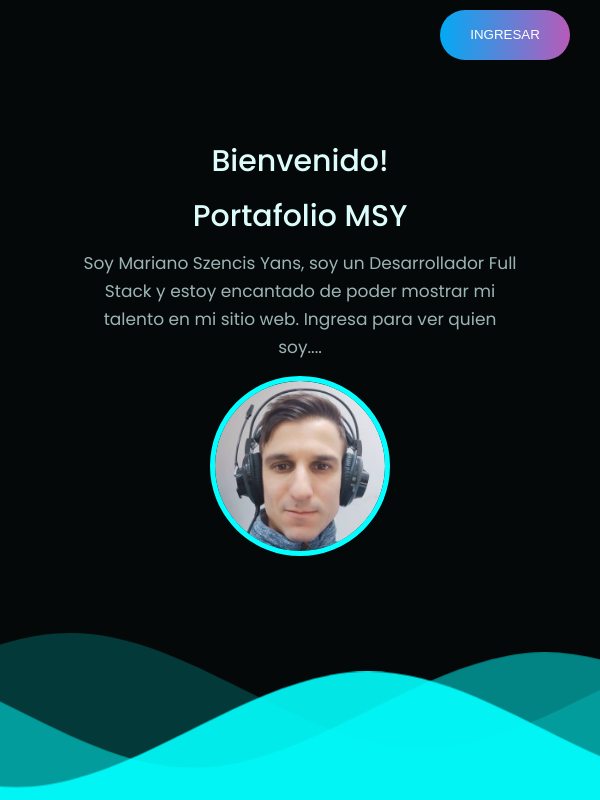
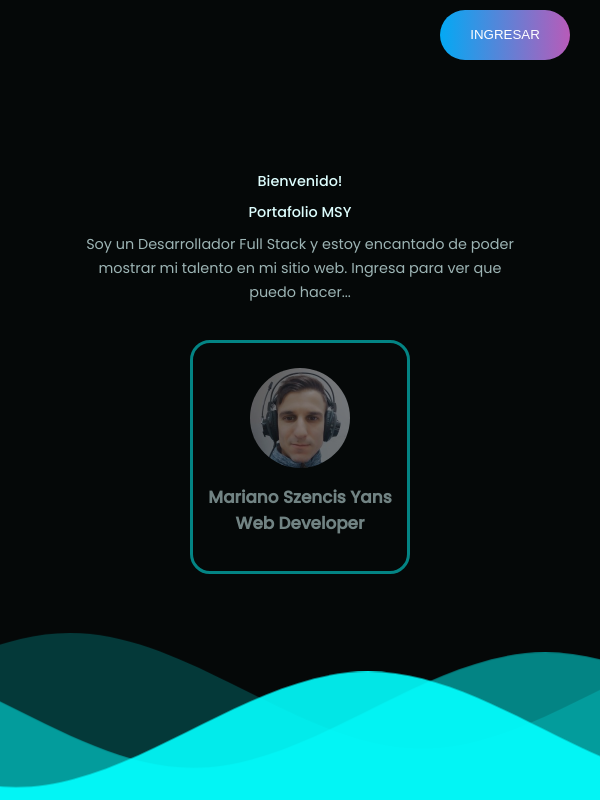
Before and after one commit to marianos1988/portafolio-web, a React (Vite) app: page /index.html in a window 600 px wide. Built offline with nearby package versions, Linux system fonts and the light colour scheme.

Commit message:
Agregar nueva Card en modulo Index

```diff
--- a/src/routes/Index.tsx
+++ b/src/routes/Index.tsx
@@ -11,13 +11,19 @@ export const Index = () => {
 
       <section className="banner">
 
-          <img className='foto-yo' src="http://localhost:5173/src/img/yo.jpg" alt="Foto de MSY" />
+          <div className='card-index'>
+            <img className='foto-yo' src="http://localhost:5173/src/img/yo.jpg" alt="Foto de MSY" />
+            <h3>Mariano Szencis Yans</h3>
+            <h3>Web Developer</h3>
+          </div>
+
+
 
         <div className="banner-content">
           <h2>Bienvenido!</h2>
           <h2>Portafolio MSY</h2>
           <p>
-            Soy Mariano Szencis Yans, soy un Desarrollador Full Stack y estoy encantado de poder mostrar mi talento en mi sitio web. Ingresa para ver quien soy....
+            Soy un Desarrollador Full Stack y estoy encantado de poder mostrar mi talento en mi sitio web. Ingresa para ver que puedo hacer...
           </p>
         </div>
       </section>
--- a/src/styles/Educacion.css
+++ b/src/styles/Educacion.css
@@ -66,8 +66,7 @@
 
     .container-box-educacion .box-educacion {
 
-
-        margin-bottom: 35px;
+        margin-bottom: 80px;
     }
 }
 
--- a/src/styles/Index.css
+++ b/src/styles/Index.css
@@ -29,13 +29,30 @@
 
 }
 
-.banner > img {
-  outline: 5px solid #03ffff;
+.banner .card-index {
+  padding: 60px 25px 60px 25px;
+  border: 3px solid #03ffff;
+  border-radius: 20px;
+  opacity: .50;
+}
+
+.banner .card-index:hover {
+  padding: 60px 25px 60px 25px;
+  border: 3px solid #03ffff;
+  border-radius: 20px;
+  animation: aparecerCard .5s forwards;
+}
+
+
+
+.banner .card-index img {
+
   transform: translateY(-10px);
   width: 150px;
   transition: 0.1s linear;
 
 }
+
 
 .banner h2 {
   font-weight: 500;
@@ -50,7 +67,41 @@
   opacity: 0.7;
 }
 
-@media (width >= 420px) {
+@media (min-width: 360px) AND (max-width:419px) {
+
+  .banner .card-index {
+    padding: 30px 25px 30px 25px;
+    border: 3px solid #03ffff;
+    border-radius: 20px;
+    opacity: .50;
+    font-size: .8rem;
+
+  }
+
+  .banner .card-index:hover {
+    padding: 30px 15px 30px 15px;
+    border: 3px solid #03ffff;
+    border-radius: 20px;
+    animation: aparecerCard .5s forwards;
+  }
+
+  .banner .card-index img {
+
+    transform: translateY(-10px);
+    width: 80px;
+    transition: 0.1s linear;
+
+  }
+
+  .banner-content p {
+    font-size: .8rem;
+  }
+  .banner-content h2 {
+    font-size: .8rem;
+  }
+}
+
+@media (min-width:420px) AND (max-width: 649px) {
 
   .banner {
     transform: translateY(-50px);
@@ -58,6 +109,41 @@
   .banner > img {
     width: 150px;
     transform: translateY(-10px);
+  }
+
+  .banner .card-index {
+    padding: 35px 15px 35px 15px;
+    border: 3px solid #03ffff;
+    border-radius: 20px;
+    opacity: .50;
+    font-size: .9rem;
+    transform: translateY(25px);
+  }
+
+  .banner .card-index:hover {
+    padding: 35px 15px 35px 15px;
+    border: 3px solid #03ffff;
+    border-radius: 20px;
+    animation: aparecerCardBotRes .5s forwards;
+  }
+
+  .banner .card-index img {
+
+    transform: translateY(-10px);
+    width: 100px;
+    transition: 0.1s linear;
+
+  }
+
+  .banner-content {
+    transform: translateY(20px);
+  }
+
+  .banner-content p {
+    font-size: .9rem;
+  }
+  .banner-content h2 {
+    font-size: .9rem;
   }
 }
 @media (width >= 999px) {
@@ -122,6 +208,28 @@
   }
 }
 
+@keyframes aparecerCard {
+  0% {
+    opacity: .5;
+    transform: translateY(0px);
+  }
+  100% {
+    opacity: 1;
+    transform: translateY(-25px);
+  }
+}
+
+@keyframes aparecerCardBotRes {
+  0% {
+    opacity: .5;
+    transform: translateY(0px);
+  }
+  100% {
+    opacity: 1;
+    transform: translateY(-7px);
+  }
+}
+
 svg {
   position: absolute;
   left: 0;
```
